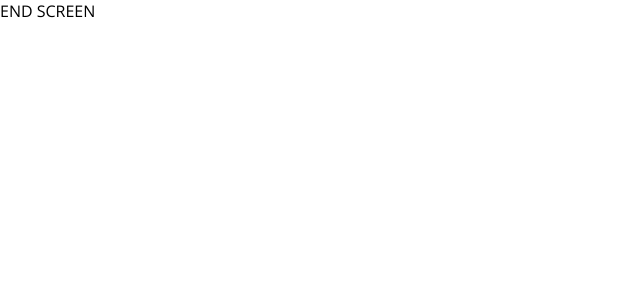
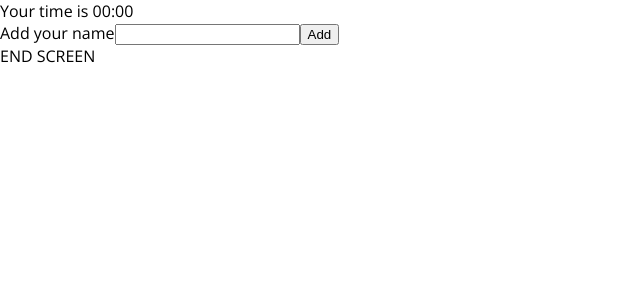
Before and after one commit to Damageddream/waldo, a React (Create React App) app: page /end in a window 1280 px wide. Shown: the top 300 px of the page, without its empty margins (0-640 px from the left). Built offline with nearby package versions, Linux system fonts and the light colour scheme.

Commit message:
working on end screen added databse with firebase, and form to put name, and utility to format time into 00:00 format

```diff
--- a/package.json
+++ b/package.json
@@ -6,6 +6,7 @@
     "@testing-library/jest-dom": "^5.16.5",
     "@testing-library/react": "^13.4.0",
     "@testing-library/user-event": "^14.4.3",
+    "firebase": "^9.22.0",
     "react": "^18.2.0",
     "react-dom": "^18.2.0",
     "react-router-dom": "^6.11.2",
--- a/src/components/End.jsx
+++ b/src/components/End.jsx
@@ -1,12 +1,50 @@
 import { useLocation } from "react-router-dom";
+import { timeFormater } from "./Utilities";
+import { useState } from "react";
+import { initializeApp,  } from "firebase/app";
+import { getFirestore, doc, setDoc, addDoc, collection } from "firebase/firestore"
+
+const firebaseConfig = {
+    apiKey: "AIzaSyByoySIq6gganFiKev-3jQiSufBA5W6UZk",
+    authDomain: "waldo-e059f.firebaseapp.com",
+    projectId: "waldo-e059f",
+    storageBucket: "waldo-e059f.appspot.com",
+    messagingSenderId: "287314369245",
+    appId: "1:287314369245:web:896560ddf8e0b461a61934"
+  };
+
+const app = initializeApp(firebaseConfig);
+
+const db = getFirestore(app)
+
+
 
 const End = () => {
-    const location = useLocation()
-    console.log(location.state)
-    return(<>
-        END SCREEN
+  const location = useLocation();
+  const timeFormat = timeFormater(location.state);
+  const [name, setName] = useState('')
 
-    </>)
-}
+  const inputHandler = (e) =>{
+    setName(e.target.value)
+  }
+
+  const submitHandler = async (e) =>{
+    e.preventDefault()
+    await addDoc(collection(db, 'times'), {
+        name: name,
+        time: location.state
+    })
+  }
+
+  return (<div>
+    <div>Your time is {timeFormat.time}</div>
+    <form onSubmit={submitHandler}>
+        <label htmlFor="name">Add your name</label>
+        <input value={name} onChange={inputHandler} id='name' type="text" />
+        <button type="submit btn">Add</button>
+    </form>
+    END SCREEN
+    </div>);
+};
 
 export default End;
--- a/src/components/Picker.jsx
+++ b/src/components/Picker.jsx
@@ -25,7 +25,7 @@ const Picker = ({ x, y, target, guessHandler, time }) => {
   useEffect(()=>{
     if(chars.length === 0){
       guessHandler({ show: false, guess: null })
-      navigate('/end', {state: 'asd'})
+      navigate('/end', {state: time})
     }
   },[chars])
 
--- a/src/components/Timer.jsx
+++ b/src/components/Timer.jsx
@@ -10,7 +10,7 @@ const Timer = (props) => {
   }, []);
   setInterval(() => {
     setTime(Date.now() - passed);
-    props.time(time)
+    props.passTime(time)
   }, 10);
   return (
     <div className="timer">
--- /dev/null
+++ b/src/components/Utilities.js
@@ -0,0 +1,7 @@
+export const timeFormater = (timePass) => {
+    const minutes = () => {return ("0" + Math.floor((timePass / 60000) % 60)).slice(-2)}
+    const seconds = () => {return ("0" + Math.floor((timePass / 1000) % 60)).slice(-2)}
+    const time = minutes() + ':' +seconds()
+
+    return{seconds, minutes, time}
+}
```
Also changed, not shown: 1 other file (tests, documents, lock files or other folders).
